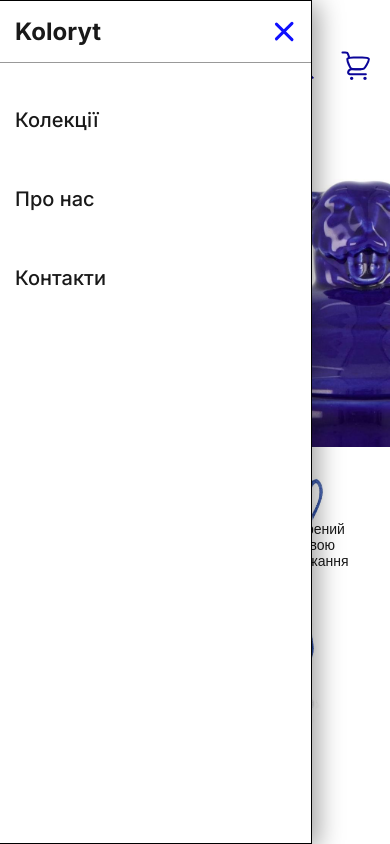
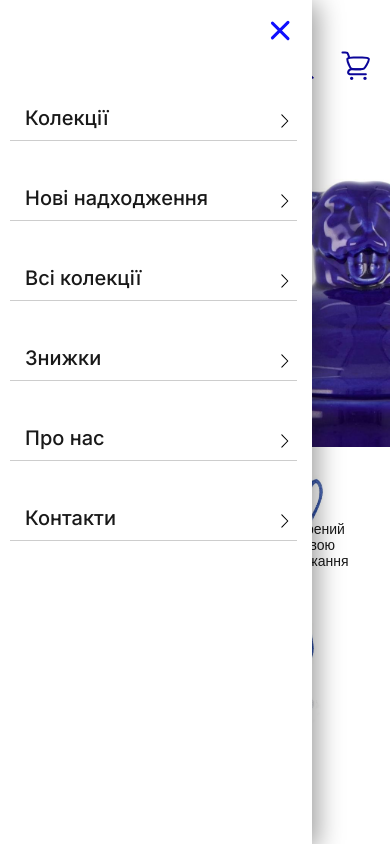
Before and after one commit to kiricle/koloryt, a React (Vite) app: page / in a window 390 px wide. Both pictures are taken after a click on the button 32 px from the left and 62 px from the top of the page. Shown: the top 844 px of the page. Built offline with nearby package versions, Linux system fonts and the light colour scheme; a web font is replaced by a local one.

Commit message:
feat: burger menu redesign

```diff
--- a/src/components/BurgerMenu/BurgerMenu.module.scss
+++ b/src/components/BurgerMenu/BurgerMenu.module.scss
@@ -12,7 +12,7 @@
         .bar1,
         .bar2,
         .bar3 {
-            background-color: #2720f4;
+            background-color: var(--blue);
             width: 25px;
         }
     }
@@ -42,7 +42,7 @@
     bottom: 0;
     min-height: 100vh;
     width: 80%;
-
+    padding-left: 10px;
 
     display: flex;
     flex-direction: column;
@@ -50,7 +50,6 @@
     gap: 35px;
 
     background-color: white;
-    border: 1px solid black;
     border-left: none;
     opacity: 0;
     translate: -100vw 0;
@@ -58,7 +57,7 @@
     transition: translate .3s, opacity .3s;
     z-index: 100;
 
-    & > * {
+    &>* {
         padding: 10px 15px;
     }
 }
@@ -70,9 +69,9 @@
 
 .logo_container {
     display: flex;
-    justify-content: space-between;
+    justify-content: end;
     align-items: center;
-    border-bottom: 1px solid rgba(0, 0, 0, .4);
+    padding-right: 20px;
 }
 
 .title {
@@ -83,11 +82,25 @@
     text-decoration: none;
     color: var(--gray-500);
     font-size: 20px;
+    border-bottom: 1px solid var(--gray);
+    width: 95%;
+    min-width: fit-content;
+    position: relative;
 
     transition: .3s color;
 
     &:active {
         color: #A8A8A8;
+    }
+
+    &::after {
+        content: url('./arrow.svg');
+        position: absolute;
+        width: 16px;
+        height: 16px;
+        display: block;
+        right: 0;
+        top: 30%;
     }
 }
 
--- a/src/components/BurgerMenu/BurgerMenu.tsx
+++ b/src/components/BurgerMenu/BurgerMenu.tsx
@@ -1,7 +1,16 @@
 import { useState } from 'react';
 import styles from './BurgerMenu.module.scss';
-import { links } from '../../utils/links';
+// import { links } from '../../utils/links';
 import { Link } from '@tanstack/react-router';
+
+const links = [
+    { name: 'Колекції', href: '/collection' },
+    { name: 'Нові надходження', href: '/' },
+    { name: 'Всі колекції', href: '/' },
+    { name: 'Знижки', href: '/' },
+    { name: 'Про нас', href: '/' },
+    { name: 'Контакти', href: '/' },
+];
 
 export const BurgerMenu = () => {
     const [isOpen, setIsOpen] = useState<boolean>(false);
@@ -23,7 +32,6 @@ export const BurgerMenu = () => {
                 className={[styles.menu, isOpen && styles.menu_open].join(' ')}
             >
                 <div className={styles.logo_container}>
-                    <h2 className={styles.title}>Koloryt</h2>
                     <button
                         className={[
                             styles.burger,
@@ -42,6 +50,7 @@ export const BurgerMenu = () => {
                         key={name}
                         className={styles.link}
                         to={href}
+                        onClick={() => setIsOpen((prev) => !prev)}
                     >
                         {name}
                     </Link>
--- a/src/index.scss
+++ b/src/index.scss
@@ -7,6 +7,7 @@
   --header-mobile-view-width: 1000px;
   --blue: #0F0FFF;
   --gray-500: #191919;
+  --gray: #CDCDCD;
 }
 
 * {
--- a/src/utils/links.ts
+++ b/src/utils/links.ts
@@ -1,6 +1,6 @@
 export const links = [
     {
-        href: '/',
+        href: '/collection',
         name: 'Колекції',
     },
     {
```
Also changed, not shown: src/components/BurgerMenu/arrow.svg (added).
